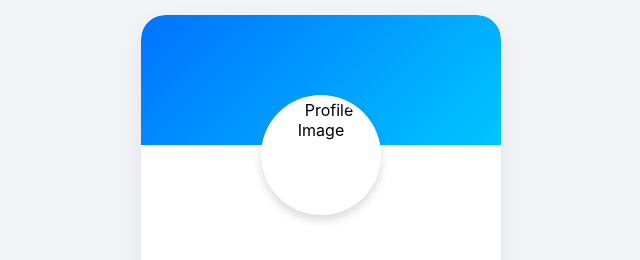
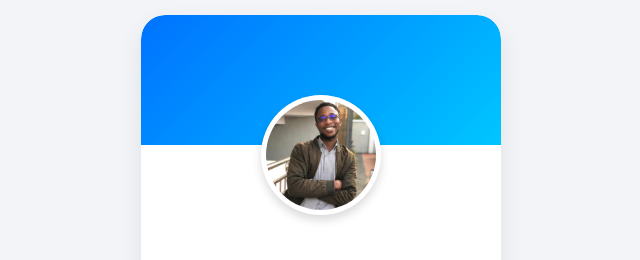
Before and after one commit to TimNet-codx/Profile-Card, a plain HTML site: page index.html in a window 1280 px wide. Shown: the top 260 px of the page, without its empty margins (319-959 px from the left). Drawn offline with Linux system fonts and the light colour scheme; the site is published under a folder, as on GitHub Pages, so addresses that start at the root find nothing.

Commit message:
profile update 3

```diff
--- a/index.html
+++ b/index.html
@@ -16,7 +16,7 @@
       <!-- Profile Image -->
       <div class="profile-image-wrapper" data-testid="profile-image-wrapper">
         <img
-          src="/images/profile.jpg"
+          src="images/profile.jpg"
           alt="Profile Image"
           class="profile-image"
           data-testid="profile-image"
```
